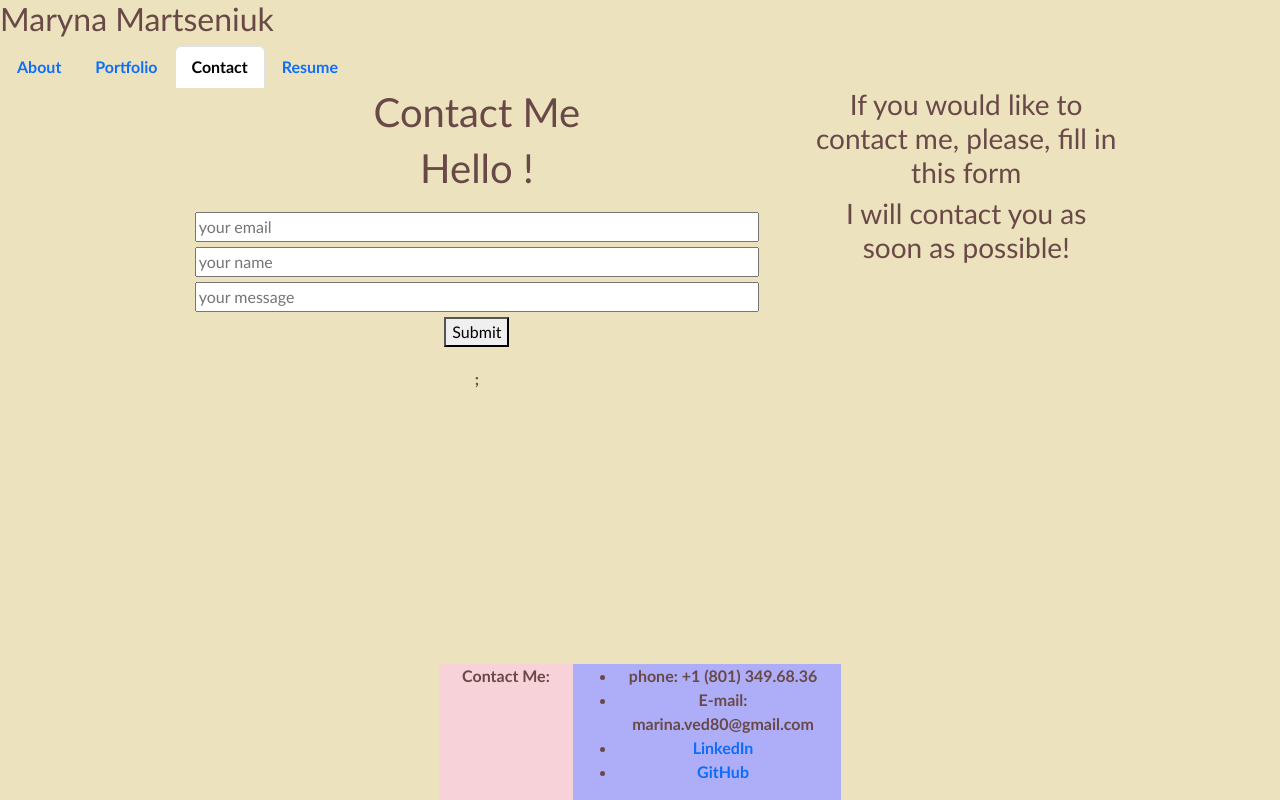
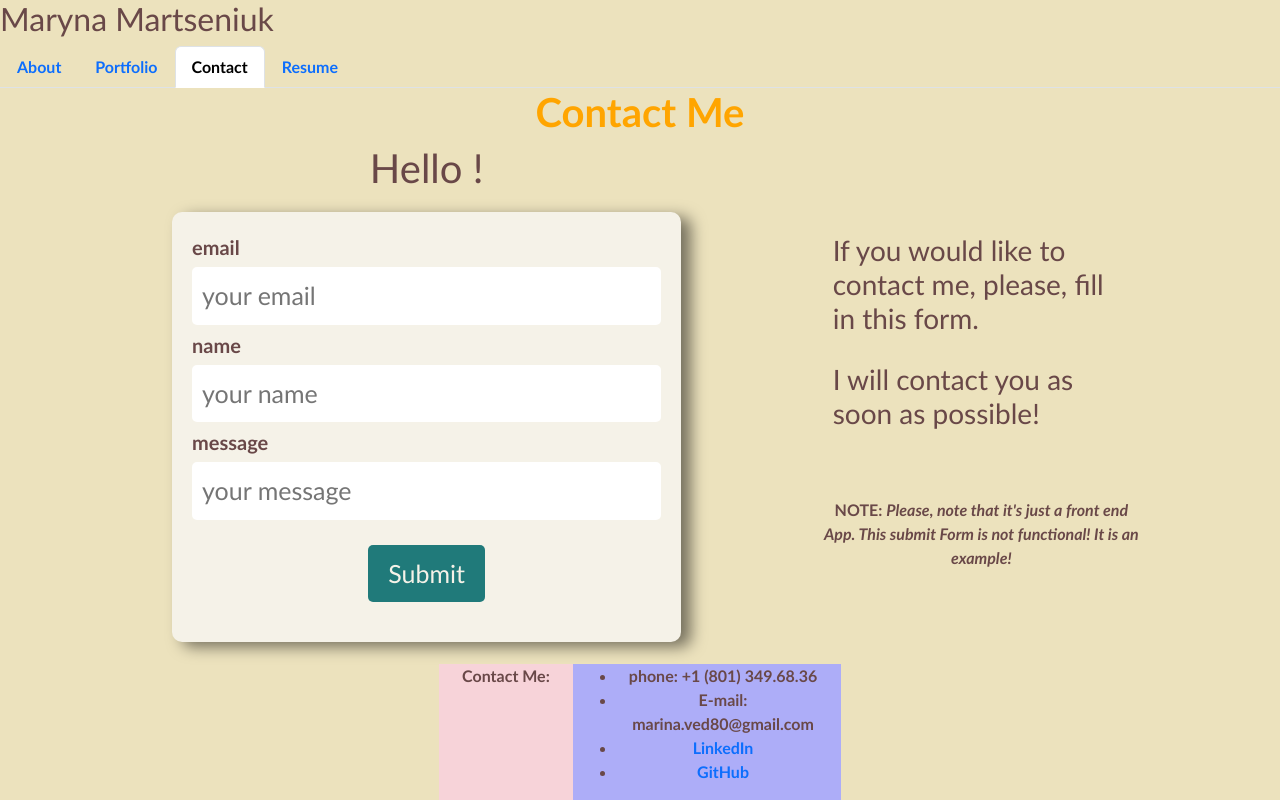
Before and after one commit to MarynaMartseniuk/myPortfolio-React-ch20, a React (Vite) app: page /Contact in a window 1280 px wide. Built offline with nearby package versions, Linux system fonts and the light colour scheme.

Commit message:
add style to contact

```diff
--- a/src/App.css
+++ b/src/App.css
@@ -38,3 +38,7 @@ body, html {
     font-weight: 700;
     color: var(--orange);
 }
+
+.flex {
+    display: flex;
+}
--- a/src/components/Form.css
+++ b/src/components/Form.css
@@ -1,3 +1,26 @@
+button {
+  font-size: 25px;
+  color: var(--lBg);
+  background-color: var(--aqua);
+  border: none;
+  border-radius: 5px;
+  padding: 10px;
+  padding-left: 20px;
+  padding-right: 20px;
+}
+
+button:hover {
+  opacity: 0.7;
+}
+
+input {
+  font-size: 25px;
+  color: var(--dBrown);
+  border: none;
+  border-radius: 5px;
+  padding: 10px;
+}
+
 .form {
     margin: 20px;
   }
@@ -8,3 +31,23 @@
   margin-bottom: 5px;
   width: 100%;
 }
+
+.custom-label {
+  font-size: 20px;
+  color: var(--dBrown);
+}
+
+#formContainer {
+  margin-top: 20px;
+  padding: 20px;
+  border-radius: 10px;
+  box-shadow: 10px 5px 15px 0px rgba(0, 0, 0, 0.5);
+  background-color: var(--lBg);
+  text-align: left;
+}
+
+#buttonDiv {
+  padding: 20px;
+  display: flex;
+  justify-content: center;
+}
--- a/src/components/Form.jsx
+++ b/src/components/Form.jsx
@@ -39,79 +39,51 @@ function Form() {
 
     if (inputType === 'email') {
       if (inputValue.trim() === '') {
-        setErrorMessage('Please, enter your email!');
+        setErrorMessage('Please, enter your email !');
       }
       return;
-    // } else {
-    //   if (!validateEmail(inputValue)) {
-    //       setErrorMessage('Please, enter a valid email!');
-    //       return;
-    //   };
     };
 
     if (inputType === 'name') {
       if (inputValue.trim()  === '') {
-        setErrorMessage('Please, enter your name!');
+        setErrorMessage('Please, enter your name !');
       }
       return;
     };
 
     if (inputType === 'message') {
       if (inputValue.trim() === '') {
-        setErrorMessage('Please, enter your message!');
+        setErrorMessage('Please, enter your message !');
       }
       return;
     };
-
-    // if (!name) {
-    //   setErrorMessage('Please, enter your name!');
-    //   return;
-    // };
-
-    // if (!email) {
-    //     setErrorMessage('Please, enter an email!');
-    //     return;
-    // } else {
-    //     if (!validateEmail(email)) {
-    //         setErrorMessage('Please, enter a valid email!');
-    //         return;
-    //       };
-
-    // };
-
-    // if (!message) {
-    //     setErrorMessage('Message is required!');
-    //     return;
-    // };
-
-    //setMessage('');
   };
 
   const handleFormSubmit = (e) => {
     e.preventDefault();
 
     if (!email.trim()) {
-      setErrorMessage('Please, enter an email!');
+      setErrorMessage('Please, enter an email !');
       return;
   } else {
       if (!validateEmail(email)) {
-          setErrorMessage('Please, enter a valid email!');
+          setErrorMessage('Please, enter a valid email !');
           return;
         };
 
   };
 
     if (!name.trim()) {
-        setErrorMessage('Please, enter your name!');
+        setErrorMessage('Please, enter your name !');
         return;
     };
 
     if (!message.trim()) {
-        setErrorMessage('Message is required!');
+        setErrorMessage('Message is required !');
         return;
     };
 
-    alert(`Dear ${name}, your message has been sent!`);
+    alert(`Dear ${name}, your message has been sent !`);
 
     setName('');
     setEmail('');
@@ -123,36 +95,45 @@ function Form() {
   return (
     <div className="container text-center">
       <h1>Hello {name}!</h1>
-      <form className="form" onSubmit={handleFormSubmit}>
+      <form id="formContainer" className="form" onSubmit={handleFormSubmit}>
+        <lable for="email" className="custom-label">email</lable><br/>
         <input
           value={email}
+          id="email"
           name="email"
           onChange={handleInputChange}
           onBlur={handleInputEmpty}
           type="email"
           placeholder="your email"
         />
+        <lable for="name" className="custom-label">name</lable><br/>
         <input
           value={name}
+          id="name"
           name="name"
           onChange={handleInputChange}
           onBlur={handleInputEmpty}
           type="text"
           placeholder="your name"
         />
+        <lable for="message" className="custom-label">message</lable><br/>
         <input
           value={message}
+          id="message"
           name="message"
           onChange={handleInputChange}
           onBlur={handleInputEmpty}
           type="text"
           placeholder="your message"
         />
-        <button type="submit">Submit</button>
+        <div id="buttonDiv">
+          <button type="submit">Submit</button>
+        </div>
+
       </form>
       {errorMessage && (
         <div>
-          <p className="error-text">{errorMessage}</p>
+          <div className="error-text errCustom">{errorMessage}</div>
         </div>
       )}
     </div>
--- /dev/null
+++ b/src/pages/Contact.css
@@ -0,0 +1,30 @@
+h3 {
+    padding: 10px;
+}
+
+spin {
+    font-style: italic;
+}
+
+.errCustom {
+    display: inline;
+    font-size: 20px;
+    background-color: var(--orange);
+    color: var(--lBg);
+    padding: 10px;
+    border-radius: 5px;
+}
+
+#tipContainer {
+    padding-top: 80px;
+}
+
+#tip {
+    align-self:flex-start;
+    padding-top: 0;
+    text-align: left;
+}
+
+#note {
+    padding-top: 50px;
+}
--- a/src/pages/Contact.jsx
+++ b/src/pages/Contact.jsx
@@ -1,17 +1,26 @@
 import Form from '../components/Form';
 import '../App.css';
+import './Contact.css'
 
 export default function Contact() {
     return (
-    <div className="container text-center pageContainer">
+    <div className="container text-center">
+      <h1 className="pageHeader">Contact Me</h1>
       <div className="row">
-        <div className="col-8">
-          <h1>Contact Me</h1>
-          <Form />;
+        <div className="col-7">
+          <Form />
         </div>
-        <div className="col-4">
-          <h3>If you would like to contact me, please, fill in this form</h3>
-          <h3>I will contact you as soon as possible!</h3>
+        <div  className="col-1"></div>
+        <div id="tipContainer" className="col-4">
+          <div id="tip">
+            <h3>If you would like to contact me, please, fill in this form.</h3>
+            <h3>I will contact you as soon as possible!</h3>
+          </div>
+          <div>
+            <p id="note">
+              NOTE: <spin>Please, note that it's just a front end App. This submit Form is not functional! It is an example!</spin>
+            </p>
+          </div>
         </div>
       </div>
     </div>
```
Lines whose indentation alone changed are shown as unchanged.
